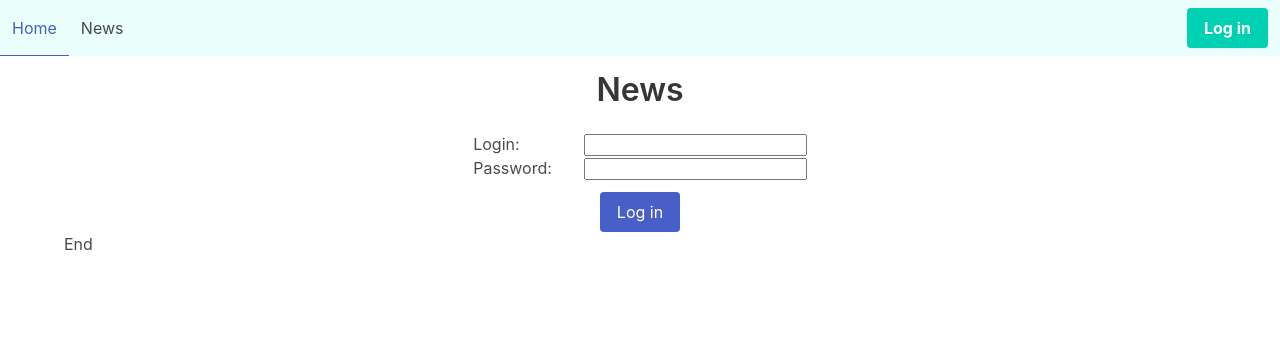
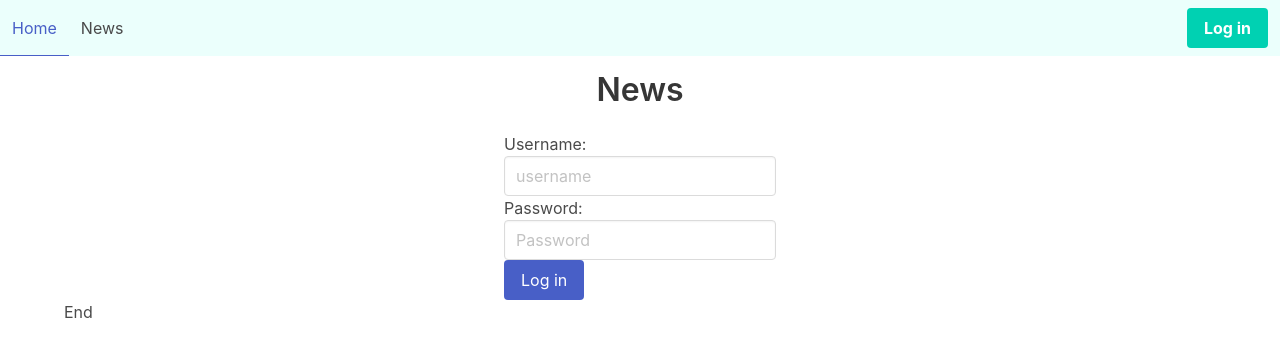
Before and after one commit to YuriiHoliuk/taras-ang-test, an Angular app: page /login in a window 1280 px wide. Shown: the top 356 px of the page. Built offline with nearby package versions, Linux system fonts and the light colour scheme.

Commit message:
authentication base added

```diff
--- a/src/app/app-router.module.ts
+++ b/src/app/app-router.module.ts
@@ -1,7 +1,7 @@
 import { NgModule } from '@angular/core';
 import { RouterModule, Routes } from '@angular/router';
 import { HomeComponent } from './home/home.component';
-import { LoginComponent } from './login/login.component';
+import { LoginComponent } from './authentication/login/login.component';
 import { NewsComponent } from './news/news.component';
 
 const routes: Routes = [
--- a/src/app/app.module.ts
+++ b/src/app/app.module.ts
@@ -7,7 +7,8 @@ import { NewsComponent } from './news/news.component';
 import { HomeComponent } from './home/home.component';
 import { AppRouterModule } from './app-router.module';
 import { NavigationComponent } from './navigation/navigation.component';
-import { LoginComponent } from './login/login.component';
+import { LoginComponent } from './authentication/login/login.component';
+import { FormsModule } from '@angular/forms';
 
 @NgModule({
   declarations: [
@@ -20,7 +21,8 @@ import { LoginComponent } from './login/login.component';
   imports: [
     BrowserModule,
     AppRouterModule,
-    HttpClientModule
+    HttpClientModule,
+    FormsModule
   ],
   providers: [],
   bootstrap: [AppComponent]
--- /dev/null
+++ b/src/app/authentication/authentication.service.ts
@@ -0,0 +1,18 @@
+import { Injectable } from '@angular/core';
+import { LoginFormData } from './login-form-data';
+
+@Injectable({
+  providedIn: 'root'
+})
+export class AuthenticationService {
+
+  private registeredUsers: LoginFormData[] = [
+    { username: 'admin', password: '12345' }
+  ];
+
+  authenticate() {
+
+  }
+
+  constructor() { }
+}
--- /dev/null
+++ b/src/app/authentication/login-form-data.ts
@@ -0,0 +1,6 @@
+export class LoginFormData {
+  constructor (
+    public username: string,
+    public password: string
+  ) {}
+}
--- /dev/null
+++ b/src/app/authentication/login/login.component.html
@@ -0,0 +1,38 @@
+<div class="is-flex is-flex-direction-column is-align-items-center">
+  <form class="field" #signInForm="ngForm" (ngSubmit)="onSubmit(signInForm)">
+    <label for="username">Username:</label>
+    <div class="control">
+      <input
+        class="input"
+        id="username"
+        type="text"
+        name="username"
+        placeholder="username"
+        ngModel
+        required
+      >
+    </div>
+    <label for="password">Password:</label>
+    <div class="control">
+      <input
+        class="input"
+        id="password"
+        type="password"
+        name="password"
+        placeholder="Password"
+        ngModel
+        required
+      >
+    </div>
+    <div class="field">
+      <div class="control">
+        <button
+          type="submit"
+          class="button is-link"
+        >
+          Log in
+        </button>
+      </div>
+    </div>
+  </form>
+</div>
--- /dev/null
+++ b/src/app/authentication/login/login.component.ts
@@ -0,0 +1,25 @@
+import { Component, OnInit } from '@angular/core';
+import { NgForm } from '@angular/forms';
+import { AuthenticationService } from '../authentication.service';
+import { LoginFormData } from '../login-form-data';
+
+@Component({
+  selector: 'app-login',
+  templateUrl: './login.component.html',
+  styleUrls: ['./login.component.scss']
+})
+export class LoginComponent implements OnInit {
+
+  onSubmit(signInForm: NgForm) {
+    console.log(signInForm.value);
+    const loginFormData =
+     new LoginFormData(signInForm.value.username, signInForm.value.password);
+    this.authenticationService.authenticate(loginFormData);
+  }
+
+  constructor(private authenticationService: AuthenticationService) { }
+
+  ngOnInit(): void {
+  }
+
+}
--- a/src/app/login/login.component.html
+++ /dev/null
@@ -1,25 +0,0 @@
-<div class="is-flex is-flex-direction-column is-align-items-center">
-  <form class="field">
-    <div class="media">
-      <div class="media-left">
-        <label for="login">Login:</label>
-        <br>
-        <label for="password">Password:</label>
-      </div>
-      <div class="media-right">
-        <div class="control">
-          <input id="login" type="text">
-        </div>
-        <div class="control">
-          <input id="password" type="password">
-        </div>
-      </div>
-    </div>
-  </form>
-  <button
-    type="button"
-    class="button is-link"
-  >
-    Log in
-  </button>
-</div>
--- a/src/app/login/login.component.ts
+++ /dev/null
@@ -1,15 +0,0 @@
-import { Component, OnInit } from '@angular/core';
-
-@Component({
-  selector: 'app-login',
-  templateUrl: './login.component.html',
-  styleUrls: ['./login.component.scss']
-})
-export class LoginComponent implements OnInit {
-
-  constructor() { }
-
-  ngOnInit(): void {
-  }
-
-}
```
Also changed, not shown: src/app/authentication/login/login.component.scss (added), 1 other file (tests, documents, lock files or other folders).
